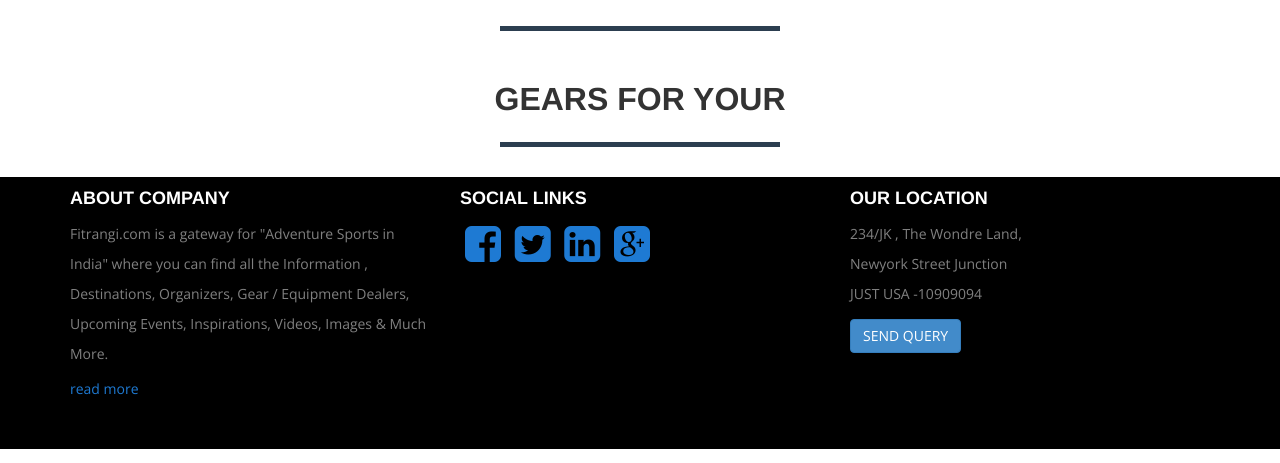
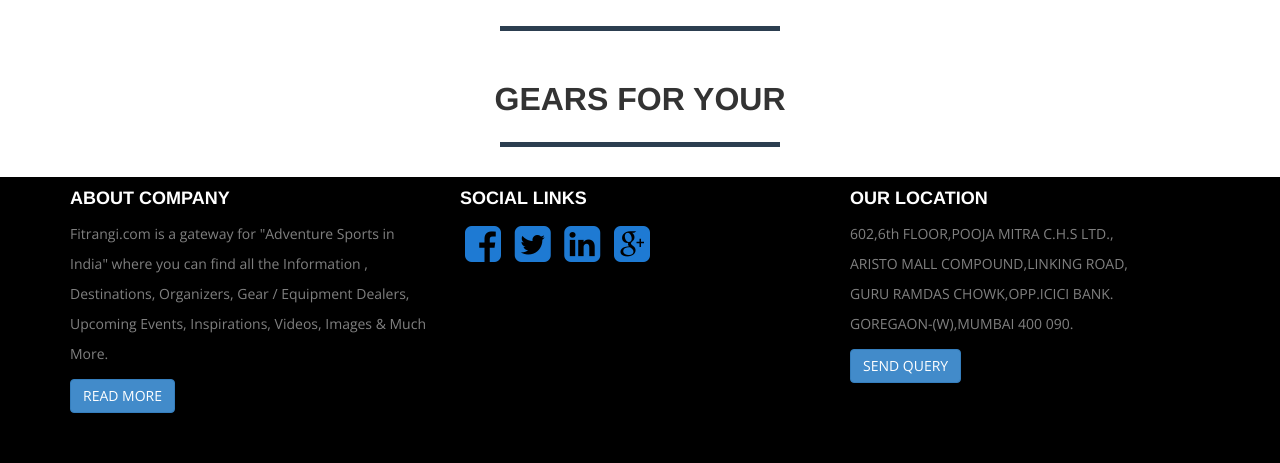
Before and after one commit to arshadansari27/fitrangi-old, a Flask app: template app/templates/index.html in a window 1280 px wide. Shown: the part 822-1285 px from the top of the page. Run offline with Flask 2, Linux system fonts and the light colour scheme; the template is opened without the code that fills it, so the values that code supplies are empty; parts of the project's set-up code (start-up, migrations or seed data) failed here and were passed over; some libraries are stand-ins or nearby versions.

Commit message:
address and location

```diff
--- a/app/templates/includes/main_master.html
+++ b/app/templates/includes/main_master.html
@@ -100,7 +100,7 @@
                             <p>
 Fitrangi.com is a gateway for "Adventure Sports in India" where you can find all the Information , Destinations, Organizers, Gear / Equipment Dealers, Upcoming Events, Inspirations, Videos, Images & Much More.
                             </p>
-                <a href="#" >read more</a>
+               <a href="#" class="btn btn-primary" >READ MORE</a>
                 </div>
                <div class="col-md-4">
                     <h4> <strong>SOCIAL LINKS</strong> </h4>
@@ -114,9 +114,11 @@
                <div class="col-md-4">
                    <h4> <strong>OUR LOCATION</strong> </h4>
                             <p>
-                               234/JK , The Wondre Land, <br />
-                               Newyork Street Junction  <br />
-                               JUST USA -10909094
+                              602,6th FLOOR,POOJA MITRA C.H.S LTD., <br />
+                               ARISTO MALL COMPOUND,LINKING ROAD,  <br />
+                               GURU RAMDAS CHOWK,OPP.ICICI BANK.<br />
+                               GOREGAON-(W),MUMBAI 400 090.
+                            <!--  CONTACT NUMBER: 022 28722325-->
                             </p>
                     <a href="#" class="btn btn-primary" >SEND QUERY</a>
                 </div>
```
